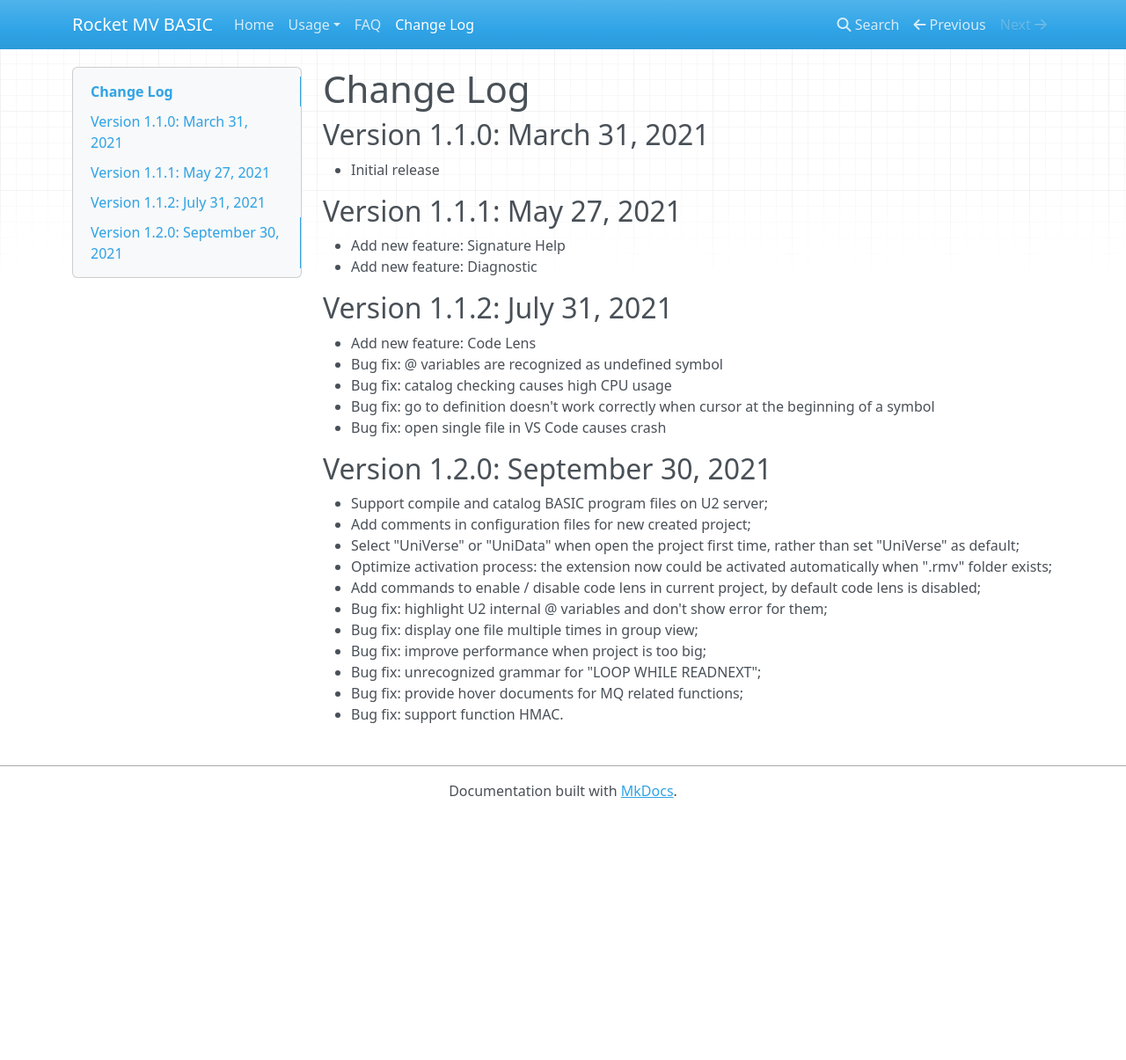
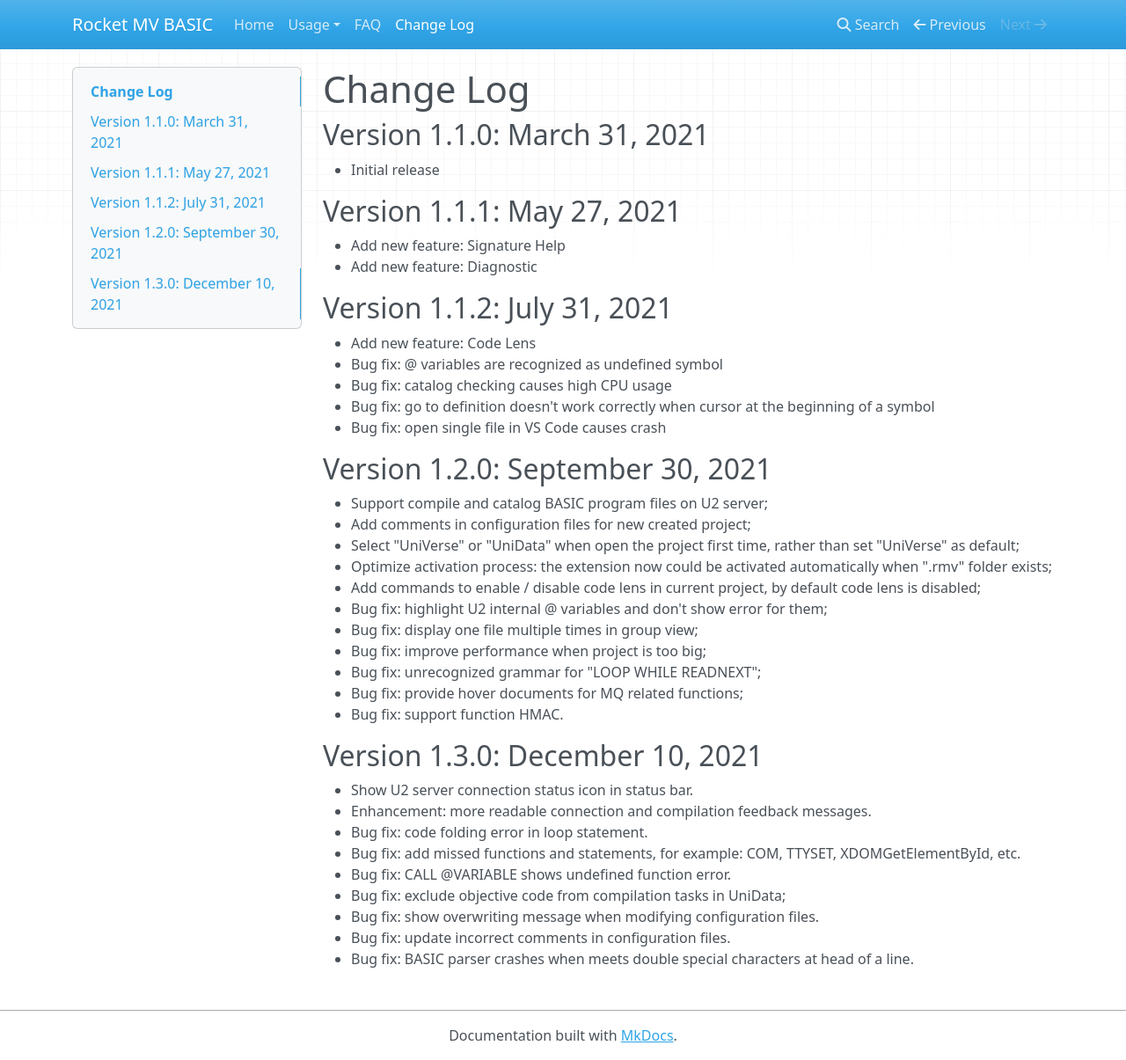
Before and after one commit to RocketSoftware/rocket-mvbasic, an MkDocs documentation site: the page built from docs/usage/CHANGELOG.md, in a window 1280 px wide and 1205 px high. Shown: the whole window at 88% size. Built offline with MkDocs 1.6.1, drawn with Linux system fonts in a browser that asks for light colours; nearby versions of some CDN libraries.

Commit message:
Update connection status icon in 1.3.0 release document

```diff
--- a/docs/usage/CHANGELOG.md
+++ b/docs/usage/CHANGELOG.md
@@ -1,13 +1,16 @@
 # Change Log
 
 ## Version 1.1.0: March 31, 2021
+
 - Initial release
 
 ## Version 1.1.1: May 27, 2021
+
 - Add new feature: Signature Help
 - Add new feature: Diagnostic
 
 ## Version 1.1.2: July 31, 2021
+
 - Add new feature: Code Lens
 - Bug fix: @ variables are recognized as undefined symbol
 - Bug fix: catalog checking causes high CPU usage
@@ -27,3 +30,15 @@
 - Bug fix: unrecognized grammar for "LOOP WHILE READNEXT";
 - Bug fix: provide hover documents for MQ related functions;
 - Bug fix: support function HMAC.
+
+## Version 1.3.0: December 10, 2021
+
+- Show U2 server connection status icon in status bar.
+- Enhancement: more readable connection and compilation feedback messages.
+- Bug fix: code folding error in loop statement.
+- Bug fix: add missed functions and statements, for example: COM, TTYSET, XDOMGetElementById, etc.
+- Bug fix: CALL @VARIABLE shows undefined function error.
+- Bug fix: exclude objective code from compilation tasks in UniData;
+- Bug fix: show overwriting message when modifying configuration files.
+- Bug fix: update incorrect comments in configuration files.
+- Bug fix: BASIC parser crashes when meets double special characters at head of a line.
```
Also changed, not shown: docs/usage/Connection.md (+8 -0 lines), docs/img/connection_status.png (added).
